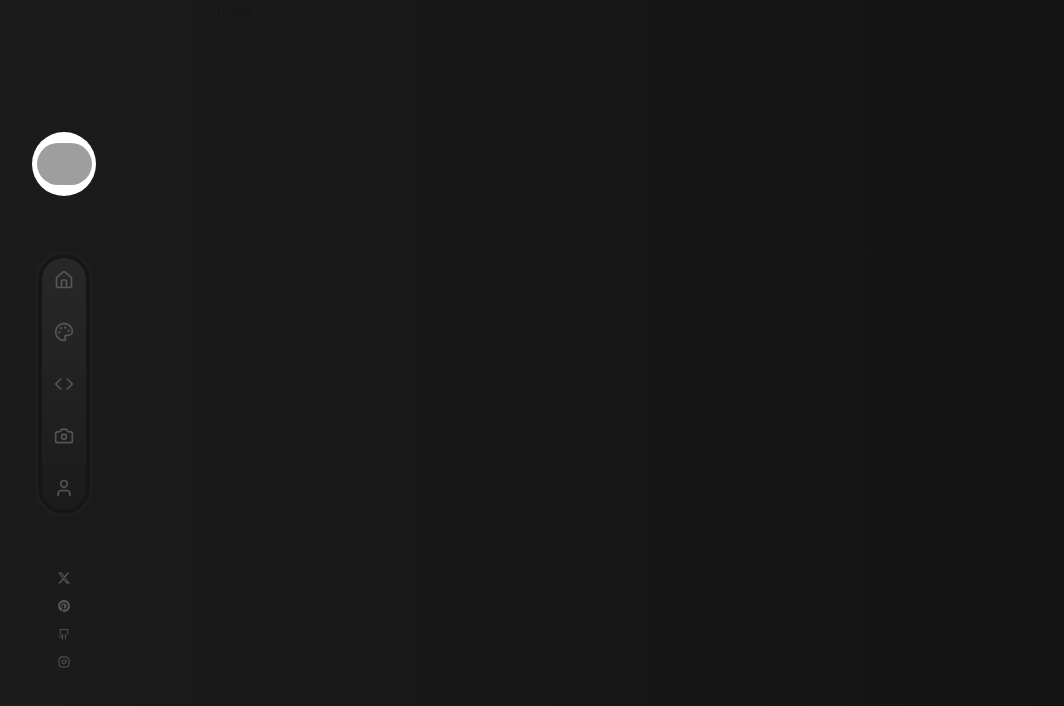
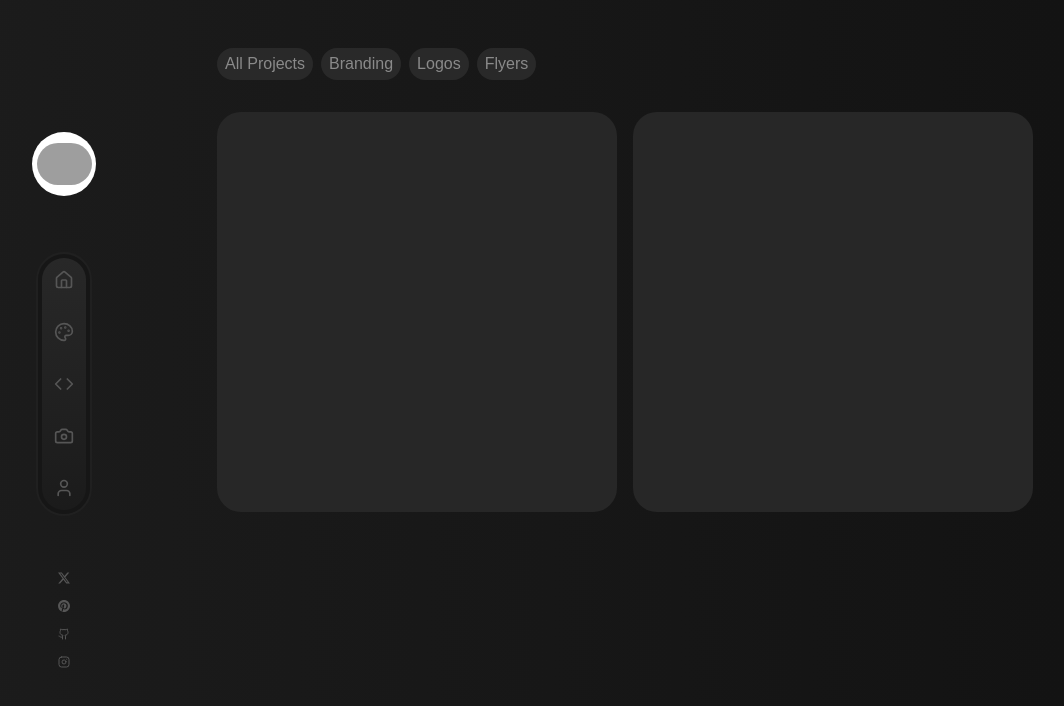
Before and after one commit to Omikhe/msakamike, a Next.js app: page /design in a window 1280 px wide. Shown: the top 706 px of the page, without its empty margins (89-1153 px from the left). Built offline with nearby package versions, Linux system fonts and the light colour scheme; grey boxes are pictures that could not be loaded.

Commit message:
add something

```diff
--- a/app/design/page.tsx
+++ b/app/design/page.tsx
@@ -1,8 +1,24 @@
 "use client"
+const categories =[
+    "All Projects", "Branding", "Logos", "Flyers"
+]
 export default function Design(){
     return(
-        <div>
-            mike
+        <div className="mt-12 flex flex-col gap-8">
+            <div className="flex gap-2">
+                {categories.map((category)=>(
+                    <div
+                    key={category}
+                    className="text-[#8A8A8A] bg-[#292929] px-2 py-1 rounded-full hover:bg-[#F2F2F2] hover:text-[#101010]">
+                    {category}
+                    </div>
+                ))}
+            </div>
+
+            <div className="flex flex-wrap gap-4">
+                <div className="size-[400px] rounded-3xl bg-[#272727]"></div>
+                <div className="size-[400px] rounded-3xl bg-[#272727]"></div>
+            </div>
         </div>
     )
 }
```
